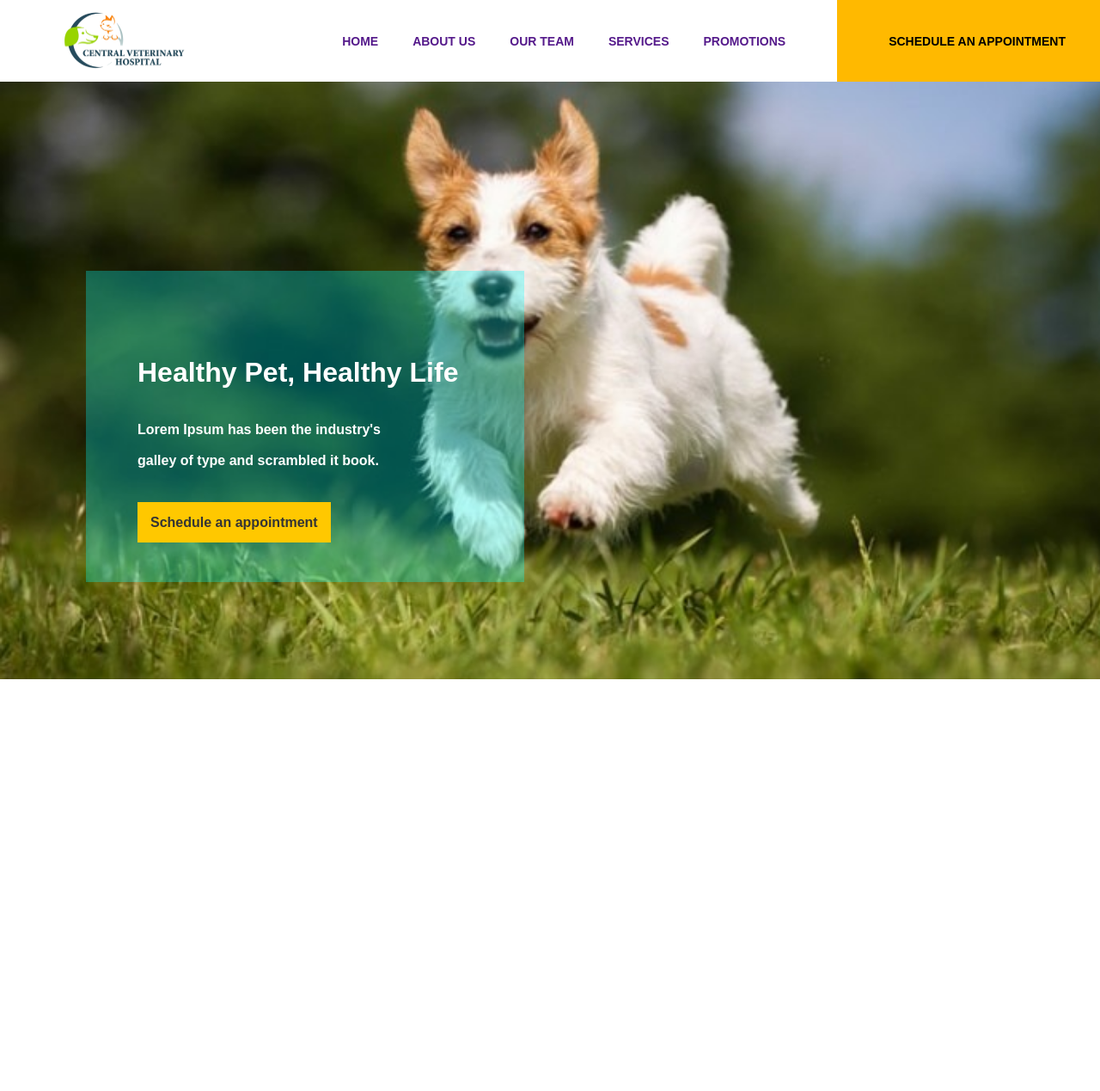
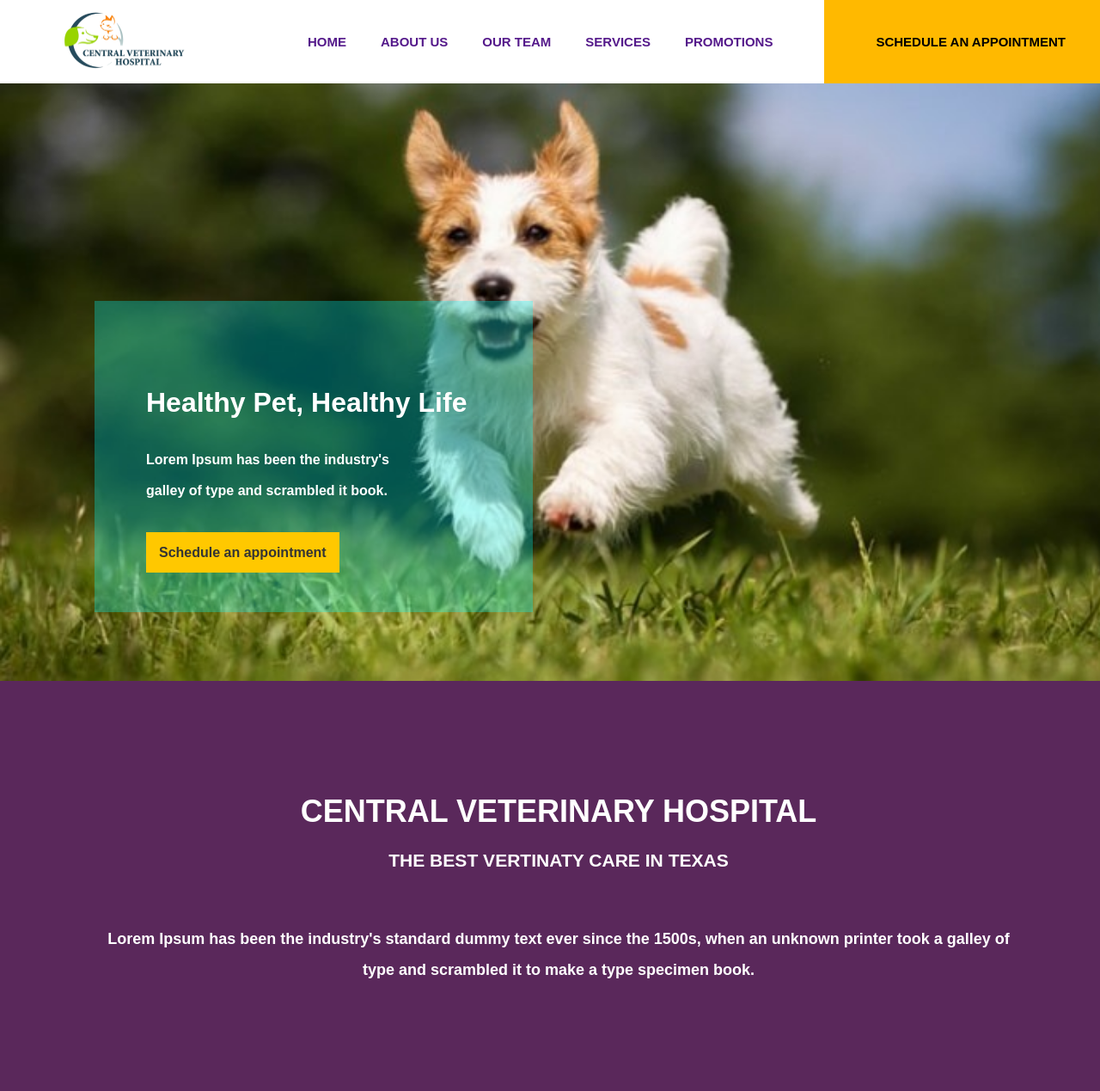
Before and after one commit to ShadiShirinbeik/Central-Veterinary-Hospital, a plain HTML site: page index.html in a window 1280 px wide. Shown: the whole page at 86% size. Before the commit the page ends 800 px from the top, so only its background shows below. Drawn offline with Linux system fonts and the light colour scheme.

Commit message:
fix purple box

```diff
--- a/index.html
+++ b/index.html
@@ -31,6 +31,12 @@
                 <span class="schedule-text">Schedule an appointment</span>
             </div>
         </div>
+        <div class="purple-box">
+            <br /><br />
+            <h1>CENTRAL VETERINARY HOSPITAL</h1>
+            <h3>THE BEST VERTINATY CARE IN TEXAS</h3>
+            <p class="lorem-paragraph bold">Lorem Ipsum has been the industry's standard dummy text ever since the 1500s, when an unknown printer took a galley of type and scrambled it to make a type specimen book.</p>
+        </div>
     </div>
 </body>
 </html>
--- a/style.css
+++ b/style.css
@@ -13,12 +13,6 @@ div.nav {
     display: inline-block;
     float: right;
 }
-
-div.nav::after {
-    content: "";
-    clear: both;
-    display: table;
-}
 div.nav ul {
     list-style-type: none;
     overflow: hidden;
@@ -31,7 +25,7 @@ div.nav li {
     padding: 40px 20px;
     text-align: center;
     text-decoration: none;
-    font-size: 14px;
+    font-size: 15px;
 }
 div.nav li a {
     text-decoration: none;
@@ -54,8 +48,8 @@ div.nav li.appointment {
     margin-bottom: 10px;
 }
 div img.dog-pic {
-    position: absolute;
-    width: 100%
+    width: 100%;
+    display: block;
 }
 div.text-on-pic {
     position: absolute;
@@ -63,8 +57,8 @@ div.text-on-pic {
     background-color: rgba(0, 255, 255, 0.3);
     color: white;
     padding: 60px;
-    top: 220px;
-    left: 100px;
+    top: 255px;
+    left: 110px;
 }
 .schedule-text {
     color: rgb(52, 52, 52);
@@ -74,3 +68,17 @@ div.text-on-pic {
 div.pic-after-header {
     position: relative;
 }
+div.purple-box {
+    display: inline-block;
+    box-sizing: border-box;
+    width: 100%;
+    padding: 65px;
+    font-size: 18px;
+    color: white;
+    text-align: center;
+    background-color: rgb(90, 40, 91);
+}
+p.lorem-paragraph {
+    padding: 40px;
+    line-height: 2;
+}
```
